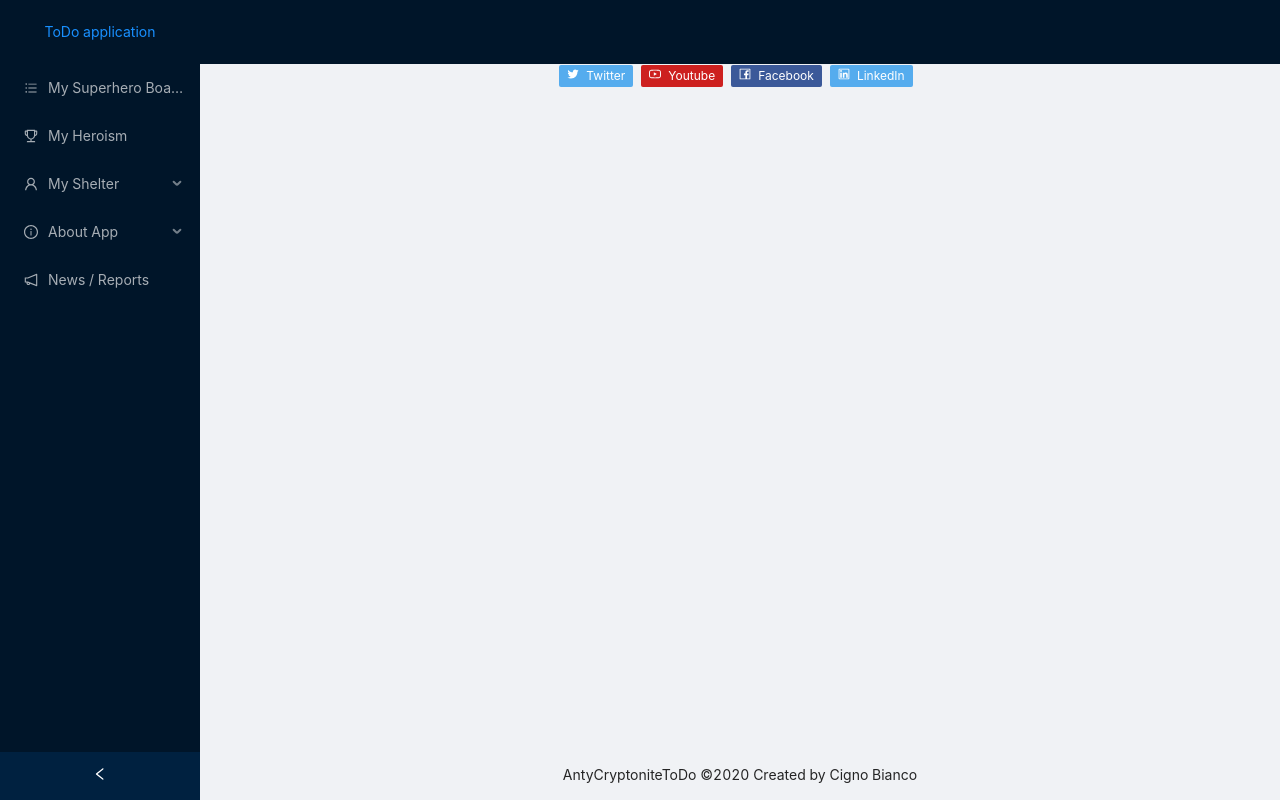
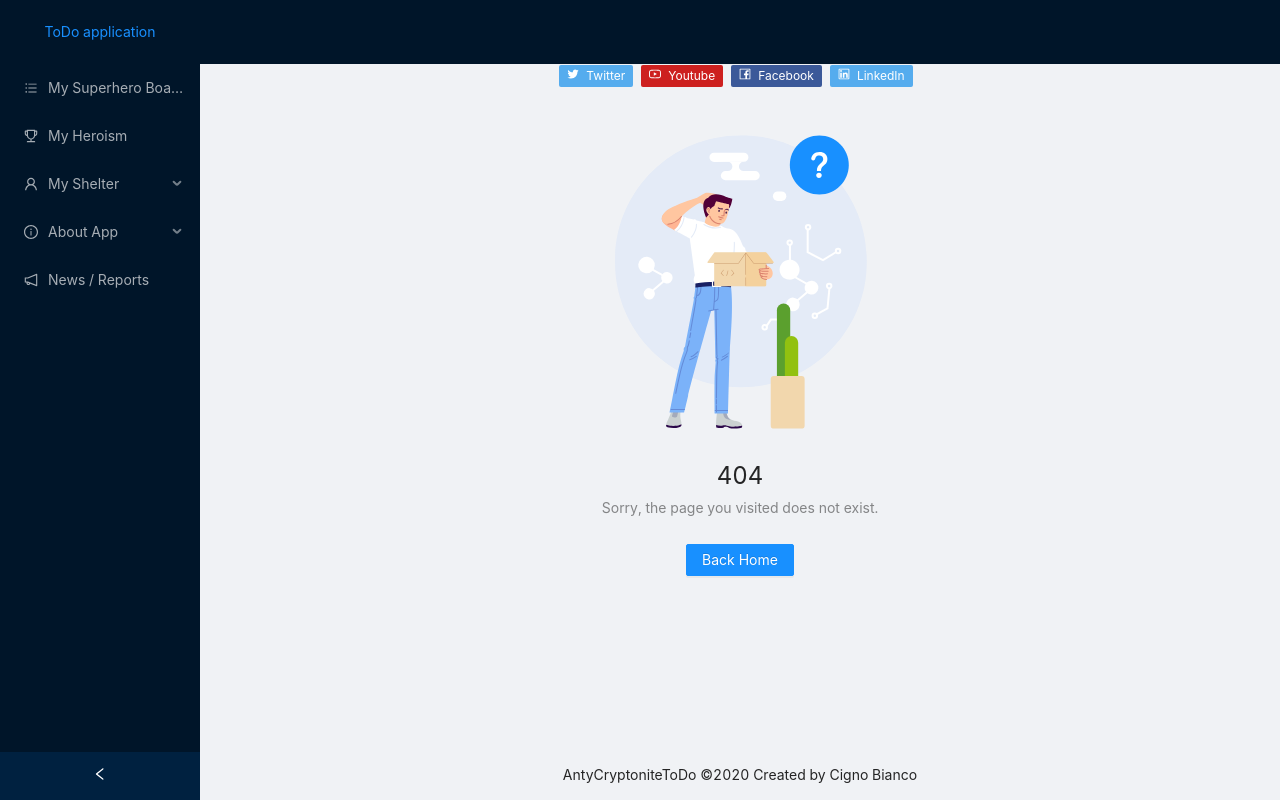
Before and after one commit to cignoBianco/SWA3, a React (Create React App) app: page /team in a window 1280 px wide. Built offline with nearby package versions, Linux system fonts and the light colour scheme.

Commit message:
404 page

```diff
--- a/src/App.js
+++ b/src/App.js
@@ -9,6 +9,7 @@ import Achievement from './components/user/Achievement'
 import Team from './components/statics/Team'
 import Signup from './components/user/Signup.js'
 import E403 from './components/core/E403'
+import E404 from './components/core/E404'
 import Contacts from './components/statics/Contacts'
 import './App.css'
 
@@ -54,6 +55,7 @@ const App = () => {
         }
             <Route path="/contact" component={Contacts} />
             <Route path="/team" component={Team} />
+            <Route component={E404} />
           </Content>
         </BrowserRouter>
          <Footer>
--- a/src/components/core/E403.js
+++ b/src/components/core/E403.js
@@ -8,9 +8,13 @@ const E403 = () => {
             status="403"
             title="403"
             subTitle="Sorry, you are not authorized to access this page."
-            extra={<Signup />}
+            extra={<>
+
+                <Signup />
+                </>
+            }
         />
     )
 }
-// <Button type="primary">Back Home</Button>
+//
 export default E403
--- /dev/null
+++ b/src/components/core/E404.js
@@ -0,0 +1,17 @@
+import React from 'react'
+import { Result, Button, Typography } from 'antd'
+import Signup from './../user/Signup'
+const { Link } = Typography;
+
+const E404 = () => {
+    return (
+        <Result
+        status="404"
+        title="404"
+        subTitle="Sorry, the page you visited does not exist."
+        extra={<Link href="/"><Button type="primary">Back Home</Button></Link>}
+        />
+    )
+}
+//
+export default E404
```
